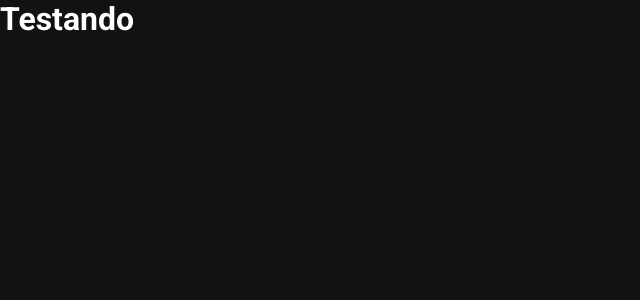
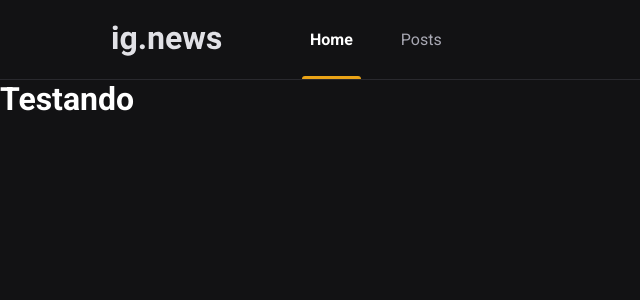
Before and after one commit to Hugovarellaa/ignews, a Next.js app: page / in a window 1280 px wide. Shown: the top 300 px of the page, without its empty margins (0-640 px from the left). Built offline with nearby package versions, Linux system fonts and the light colour scheme.

Commit message:
Criando component
Criando o Header e estilo

```diff
--- /dev/null
+++ b/src/components/Header/index.tsx
@@ -0,0 +1,16 @@
+import styles from "./styles.module.scss";
+
+export function Header() {
+  return (
+    <header className={styles.headerContainer}>
+      <div className={styles.headerContent}>
+        <img src="/images/logo.svg" alt="Logo ig.news" />
+        <nav>
+          <a className={styles.active} >Home</a>
+          <a>Posts</a>
+        </nav>
+        {/* Botao de entra com github */}
+      </div>
+    </header>
+  );
+}
--- /dev/null
+++ b/src/components/Header/styles.module.scss
@@ -0,0 +1,54 @@
+.headerContainer{
+  height: 5rem;
+  border-bottom: 1px solid var(--gray-700);
+
+}
+
+.headerContent{
+  max-width: 1120px;
+  height: 5rem;
+  margin: 0 auto;
+  padding: 0 2rem;
+
+  display: flex;
+  align-items: center;
+
+  nav{
+    margin-left: 5rem;
+    height: 5rem;
+
+    a{
+      display: inline-block;
+      position: relative;
+      padding: 0 0.5rem;
+      height: 5rem;
+      line-height: 5rem;
+      color: var(--gray-300);
+      transition: color 0.2s;
+
+      &:hover{
+        color: var(--white)
+      }
+
+      & + a {
+        margin-left: 2rem;
+      }
+
+      &.active{
+        color:var(--white);
+        font-weight: bold;
+      }
+
+      &.active::after{
+        content: '';
+        position: absolute;
+        width: 100%;
+        height: 3px;
+        border-radius: 3px 3px 0 0;
+        bottom: 1px;
+        left: 0;
+        background: var(--yellow-500);
+      }
+    }
+  }
+}
--- a/src/pages/_app.tsx
+++ b/src/pages/_app.tsx
@@ -1,8 +1,14 @@
 import { AppProps } from "next/app";
+import { Header } from "../components/Header";
 import '../styles/global.scss'
 
 function MyApp({ Component, pageProps }:AppProps) {
-  return <Component {...pageProps} />;
+  return (
+    <>
+    <Header />
+    <Component {...pageProps} />
+    </>
+  )
 }
 
 export default MyApp;
--- a/src/styles/global.scss
+++ b/src/styles/global.scss
@@ -4,6 +4,7 @@
 
   --gray-100: #e1e1e6;
   --gray-300: #a8a8b3;
+  --gray-700: #29292e;
   --gray-900: #121214;
 
   --cyan-500: #61dafb;
```
